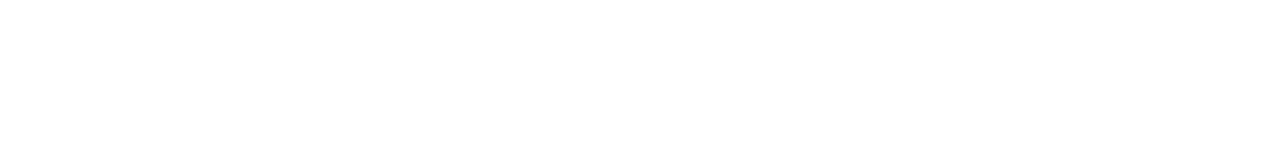
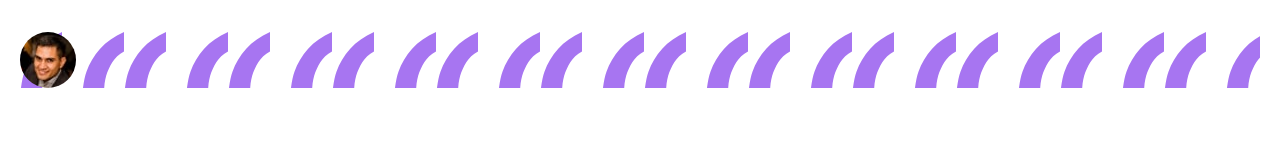
Before and after one commit to manishsindur/Testimonials-grid-section, a website built with Vite: page index.html in a window 1280 px wide. Built offline with nearby package versions, Linux system fonts and the light colour scheme.

Commit message:
Add Testimonials grid section with image and styling

```diff
--- a/index.html
+++ b/index.html
@@ -13,5 +13,21 @@
     />
     <link rel="stylesheet" href="css/input.css" />
   </head>
-  <body></body>
+  <body>
+    <main class="mx-5 mt-8">
+      <section class="rounded-md bg-Moderate_violet">
+        <div class="bg-[url('/images/bg-pattern-quotation.svg')]">
+          <img
+            class="rounded-full"
+            src="images/image-daniel.jpg"
+            alt="image-daniel"
+          />
+        </div>
+      </section>
+      <section></section>
+      <section></section>
+      <section></section>
+      <section></section>
+    </main>
+  </body>
 </html>
```
